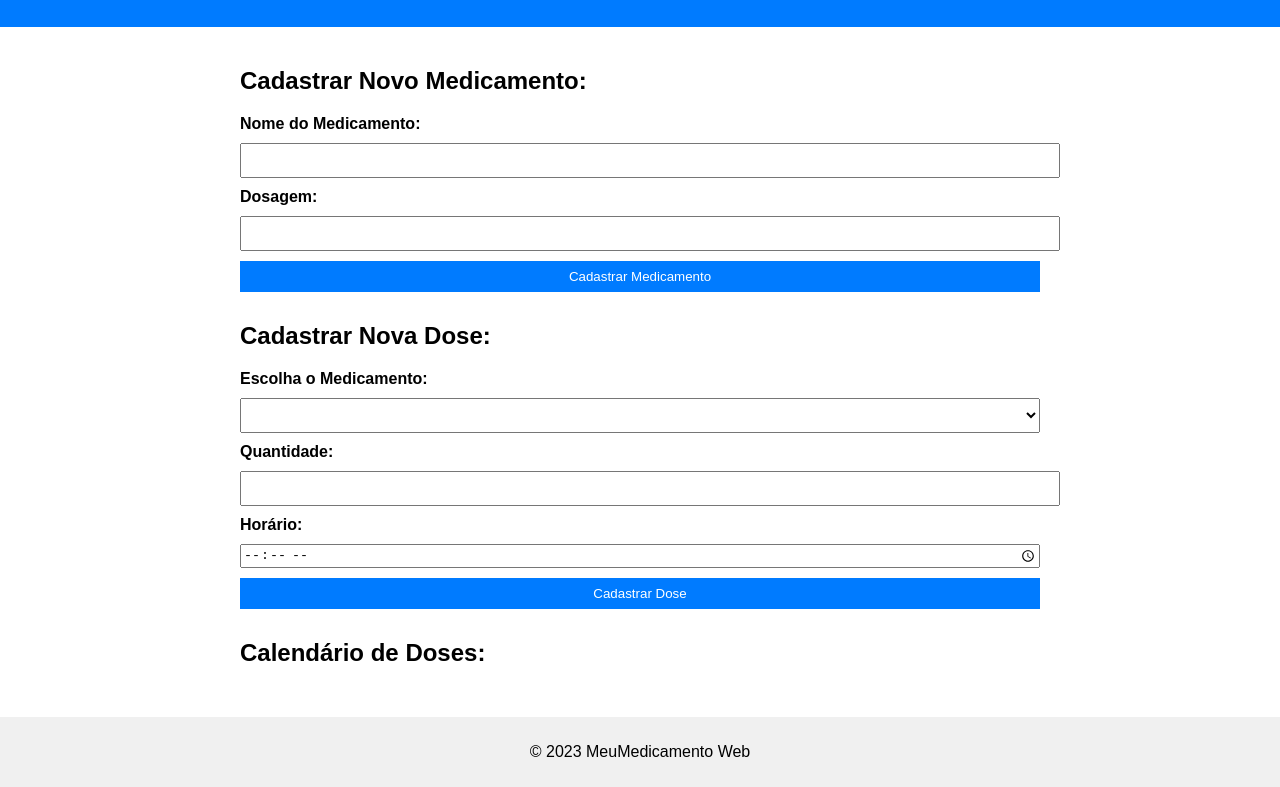
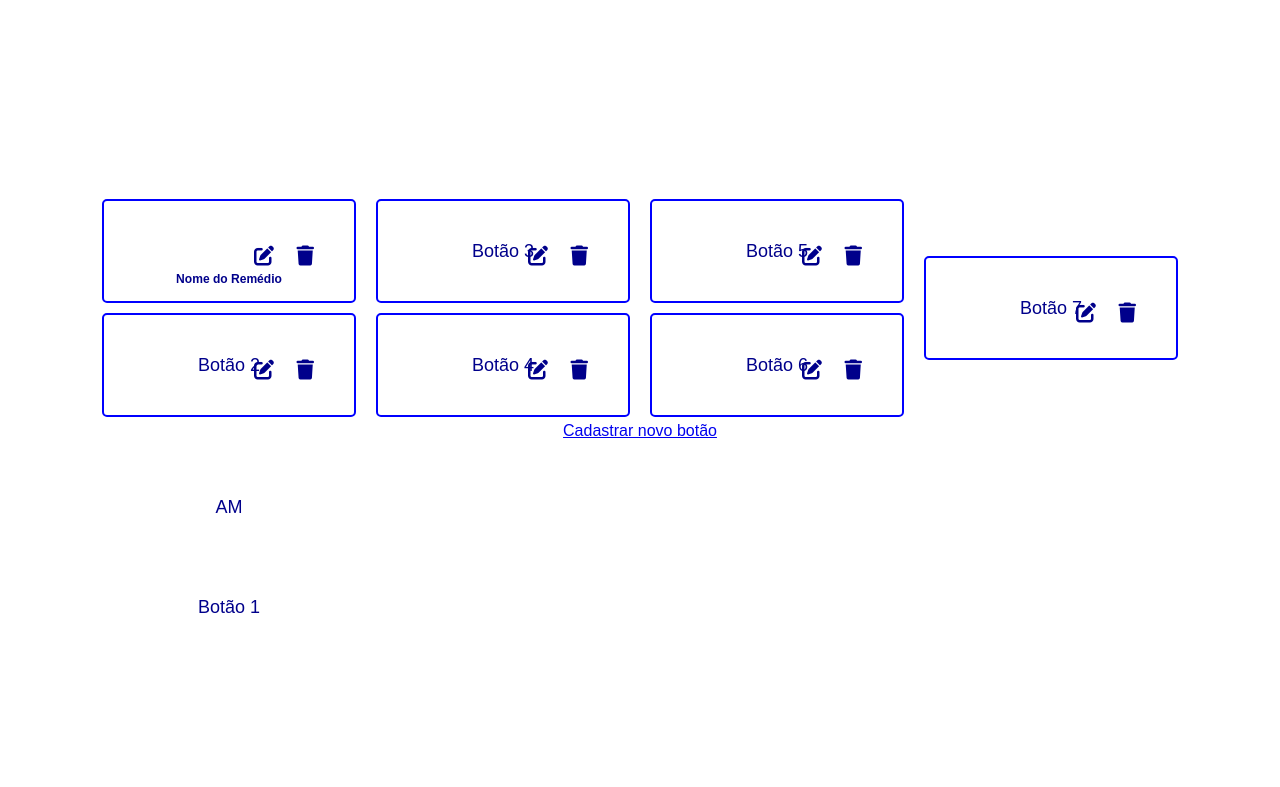
Before and after one commit to Rafael-Lee1/Projeto_DoseCerta, a plain HTML site: page index.html in a window 1280 px wide. Shown: the part 93-880 px from the top of the page. After the commit the page ends 800 px from the top, so only its background shows below. Drawn offline with Linux system fonts and the light colour scheme.

Commit message:
Funcionalidades Update

```diff
--- a/index.html
+++ b/index.html
@@ -1,58 +1,185 @@
 <!DOCTYPE html>
-<html>
+<html lang="en">
 <head>
-    <title>MeuMedicamento Web</title>
-    <link rel="stylesheet" href="style.css"> <!-- Vincula o arquivo CSS externo -->
+    <meta charset="UTF-8">
+    <meta name="viewport" content="width=device-width, initial-scale=1.0">
+    <title>Página Inicial</title>
+    <link rel="stylesheet" href="https://cdnjs.cloudflare.com/ajax/libs/font-awesome/6.0.0-beta3/css/all.min.css">
+    <style>
+        body {
+          font-family: Arial, sans-serif;
+          display: flex;
+          justify-content: center;
+          align-items: center;
+          height: 100vh;
+          margin: 0;
+          flex-direction: column;
+        }
+        .buttons-container {
+          display: flex;
+          justify-content: center;
+          align-items: center;
+          margin-top: 20px;
+          flex-wrap: wrap;
+        }
+        .button-column {
+          display: flex;
+          flex-direction: column;
+          align-items: center;
+          margin: 0 10px;
+        }
+        .button {
+          display: block;
+          width: 250px;
+          height: 100px;
+          margin: 5px 0;
+          text-align: center;
+          line-height: 100px;
+          font-size: 18px;
+          background-color: #ffffff;
+          color: #00008B;
+          text-decoration: none;
+          border-radius: 5px;
+          border: 2px solid blue;
+          position: relative; /* Adicionado para posicionar ícones */
+        }
+        .action-button {
+          font-size: 20px;
+          cursor: pointer;
+          position: absolute;
+          top: 5px;
+        }
+        .edit-button {
+          right: 80px;
+        }
+        .delete-button {
+          right: 40px;
+        }
+    </style>
 </head>
-<body>
-    <header>
-        <h1>MeuMedicamento Web</h1>
-    </header>
+        <body>
+        <div class="buttons-container">
+            <div class="button-column">
+                <div class="button">
+            <h6 class="remedio-nome">Nome do Remédio</h6>
+            <div class="remedio-info">
+                <span>Dia: Segunda-feira</span>
+                <span>Hora: 08:00 AM</span>
+            </div>
+            <span class="action-button edit-button" onclick="editarBotao(this)">
+                <i class="fas fa-edit"></i>
+            </span>
+            Botão 1
+            <span class="action-button delete-button" onclick="excluirBotao(this)">
+                <i class="fas fa-trash"></i>
+            </span>
+            </div>
+            <div class="button">
+                <span class="action-button edit-button" onclick="editarBotao(this)">
+                    <i class="fas fa-edit"></i>
+                </span>
+                Botão 2
+                <span class="action-button delete-button" onclick="excluirBotao(this)">
+                    <i class="fas fa-trash"></i>
+                </span>
+            </div>
+        </div>
+        <div class="button-column">
+            <div class="button">
+                <span class="action-button edit-button" onclick="editarBotao(this)">
+                    <i class="fas fa-edit"></i>
+                </span>
+                Botão 3
+                <span class="action-button delete-button" onclick="excluirBotao(this)">
+                    <i class="fas fa-trash"></i>
+                </span>
+            </div>
+            <div class="button">
+                <span class="action-button edit-button" onclick="editarBotao(this)">
+                    <i class="fas fa-edit"></i>
+                </span>
+                Botão 4
+                <span class="action-button delete-button" onclick="excluirBotao(this)">
+                    <i class="fas fa-trash"></i>
+                </span>
+            </div>
+        </div>
+        <div class="button-column">
+            <div class="button">
+                <span class="action-button edit-button" onclick="editarBotao(this)">
+                    <i class="fas fa-edit"></i>
+                </span>
+                Botão 5
+                <span class="action-button delete-button" onclick="excluirBotao(this)">
+                    <i class="fas fa-trash"></i>
+                </span>
+            </div>
+            <div class="button">
+                <span class="action-button edit-button" onclick="editarBotao(this)">
+                    <i class="fas fa-edit"></i>
+                </span>
+                Botão 6
+                <span class="action-button delete-button" onclick="excluirBotao(this)">
+                    <i class="fas fa-trash"></i>
+                </span>
+            </div>
+        </div>
+        <div class="button-column">
+            <div class="button">
+                <span class="action-button edit-button" onclick="editarBotao(this)">
+                    <i class="fas fa-edit"></i>
+                </span>
+                Botão 7
+                <span class="action-button delete-button" onclick="excluirBotao(this)">
+                    <i class="fas fa-trash"></i>
+                </span>
+            </div>
+                <!-- Repita a estrutura dos botões aqui -->
+    </div>
+</div>
+<a href="cadastro.html">Cadastrar novo botão</a>
+<script>
+    document.addEventListener("DOMContentLoaded", function () {
+        const remedio = localStorage.getItem("remedio");
+        const dia = localStorage.getItem("dia");
+        const hora = localStorage.getItem("hora");
 
-    <main>
-        <section id="cadastrar-medicamento">
-            <h2>Cadastrar Novo Medicamento:</h2>
-            <form id="medicamento-form">
-                <label for="nome">Nome do Medicamento:</label>
-                <input type="text" id="nome" required>
+        if (remedio && dia && hora) {
+            const botaoHTML = `
+                <div class="button">
+                    <span class="action-button edit-button" onclick="editarBotao(this)">
+                        <i class="fas fa-edit"></i>
+                    </span>
+                    <h1>${remedio}</h1>
+                    <p>${dia} - ${hora}</p>
+                    <span class="action-button delete-button" onclick="excluirBotao(this)">
+                        <i class="fas fa-trash"></i>
+                    </span>
+                </div>
+            `;
 
-                <label for="dosagem">Dosagem:</label>
-                <input type="text" id="dosagem" required>
+            const buttonColumn = document.querySelector(".button-column");
+            buttonColumn.innerHTML += botaoHTML;
 
-                <!-- Mais campos para a forma de administração e frequência diária -->
+            localStorage.removeItem("remedio");
+            localStorage.removeItem("dia");
+            localStorage.removeItem("hora");
+        }
+    });
 
-                <button type="submit">Cadastrar Medicamento</button>
-            </form>
-        </section>
+    function editarBotao(button) {
+        // Obtém o texto do botão (nome do remédio) que será passado para a página de edição
+        var nomeRemedio = button.parentNode.textContent.trim();
 
-        <section id="cadastrar-dose">
-            <h2>Cadastrar Nova Dose:</h2>
-            <form id="dose-form">
-                <label for="medicamento">Escolha o Medicamento:</label>
-                <select id="medicamento" required>
-                    <!-- Opções de medicamentos serão preenchidas dinamicamente com JavaScript -->
-                </select>
+        // Redireciona para a página de edição com o parâmetro do nome do remédio
+        window.location.href = "edicao.html?remedio=" + encodeURIComponent(nomeRemedio);
+    }
 
-                <label for="quantidade">Quantidade:</label>
-                <input type="number" id="quantidade" required>
-
-                <label for="horario">Horário:</label>
-                <input type="time" id="horario" required>
-
-                <button type="submit">Cadastrar Dose</button>
-            </form>
-        </section>
-
-        <section id="calendario">
-            <h2>Calendário de Doses:</h2>
-            <!-- O calendário de doses será preenchido dinamicamente com JavaScript -->
-        </section>
-    </main>
-
-    <footer>
-        <p>&copy; 2023 MeuMedicamento Web</p>
-    </footer>
-
-    <!-- Scripts JavaScript serão incluídos aqui -->
+    function excluirBotao(button) {
+        console.log("Botão excluído:", button.parentNode.textContent);
+        button.parentNode.parentNode.removeChild(button.parentNode);
+    }
+</script>
+ <!-- Coloque seu código JavaScript aqui! ( Use <script src="script.js"></script> ) -->
 </body>
 </html>
```
Also changed, not shown: cadastro_botao.html (+39 -0 lines), edicao_botao.html (+54 -0 lines).
